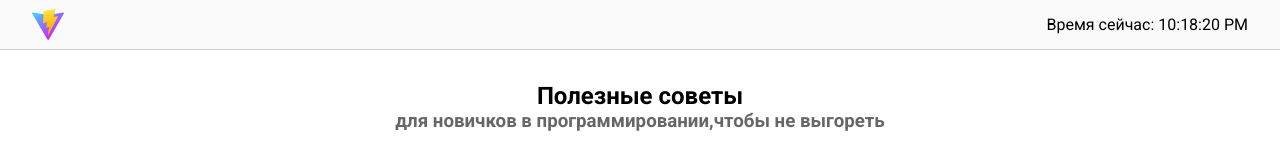
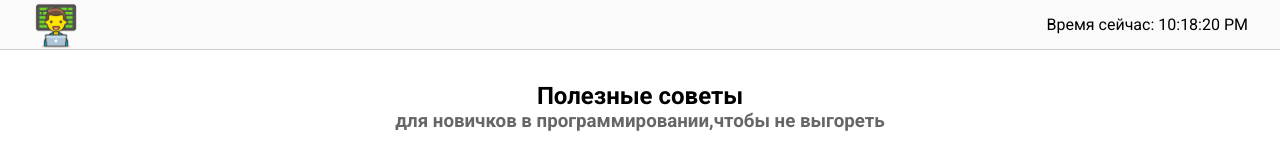
Before and after one commit to IlyaDi1305/Vite-React, a React (Vite) app: page / in a window 1280 px wide. Shown: the top 146 px of the page. Built offline with nearby package versions, Linux system fonts and the light colour scheme.

Commit message:
add Logo

```diff
--- a/src/App.jsx
+++ b/src/App.jsx
@@ -19,7 +19,6 @@ export default function App() {
                     <TeachingSection/>
                     <AdviceSection/>
                 </>)}
-
                 {tab === 'feedback' && <FeedbackSection/>}
             </main>
         </>
--- a/src/components/Header/Header.jsx
+++ b/src/components/Header/Header.jsx
@@ -1,4 +1,4 @@
-import logo from '/vite.svg'
+import logo from '/avatar.png'
 import {useState} from "react";
 import './Header.css'
 import {styled} from "styled-components";
@@ -13,13 +13,18 @@ const HeaderContainer = styled.header`
     background: #fafafa;
 `
 
+const LogoStyle = styled.img`
+    width: 3rem;
+    height: auto;
+`
+
 export default function Header() {
     const [now, setNow] = useState(new Date());
     setInterval(() => setNow(new Date()), 1000);
 
     return (
         <HeaderContainer>
-            <img src={logo} alt="logo"/>
+            <LogoStyle src={logo} alt="logo"></LogoStyle>
             <span>Время сейчас: {now.toLocaleTimeString()}</span>
         </HeaderContainer>
     )
```
Also changed, not shown: public/avatar.png (added).
